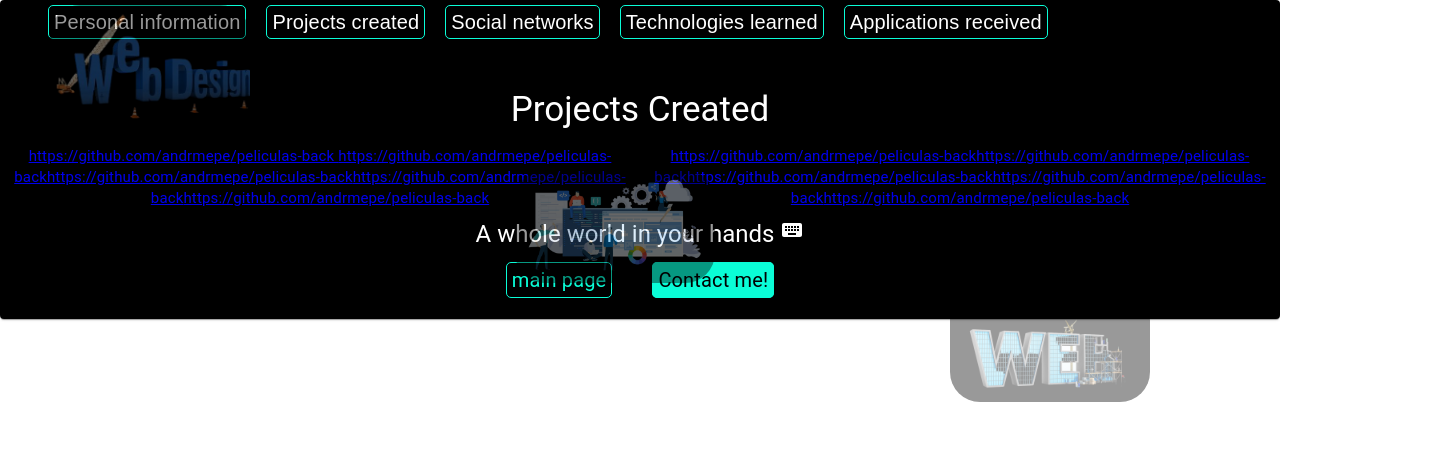
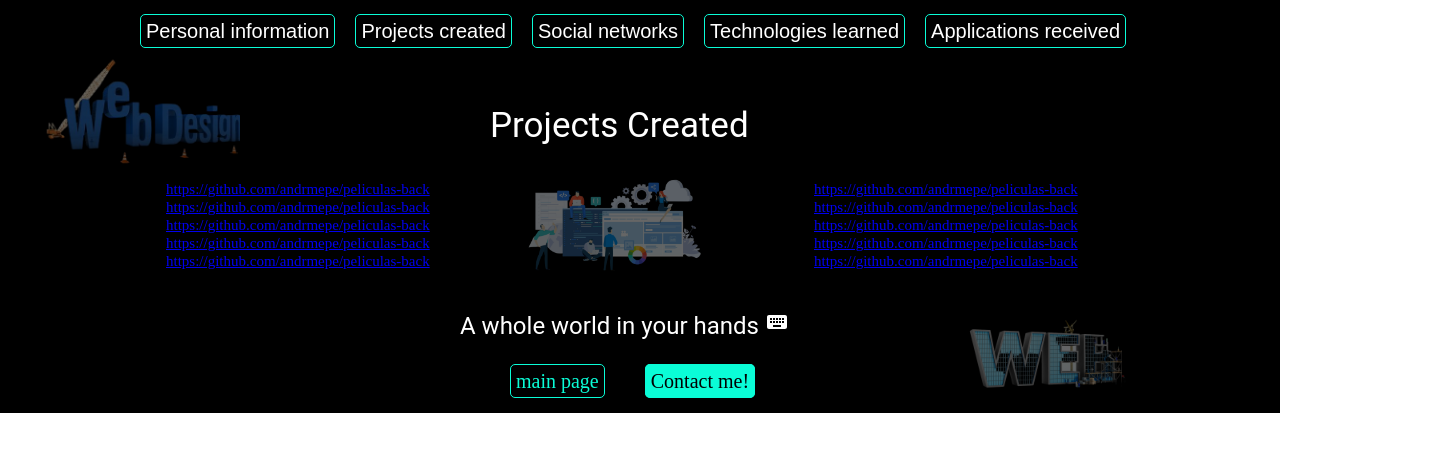
Before and after one commit to andrmepe/portafolioFinalAndres, a React (Create React App) app: page /proyectosCreados in a window 1280 px wide. Shown: the top 452 px of the page, 1446 px wide, since content can reach past the window. Built offline with nearby package versions, Linux system fonts and the light colour scheme.

Commit message:
Update Pages3

```diff
--- a/src/pages/Contactanos/contactanos.js
+++ b/src/pages/Contactanos/contactanos.js
@@ -1,5 +1,3 @@
-import { styled } from '@mui/material/styles';
-import Paper from '@mui/material/Paper';
 import Grid from '@mui/material/Grid';
 import Box from '@mui/material/Box';
 import Typography from '@mui/material/Typography';
@@ -12,16 +10,6 @@ import { Alert } from '@mui/material';
 import Botones from '../../components/botones/Botones';
 import BotonPage from '../../components/botonPage/BotonPage';
 import BotonRedesSociales from '../../components/botonRedesSociales/BotonRedesSociales';
-
-const Item = styled(Paper)(({ theme }) => ({
-  backgroundColor: theme.palette.mode === 'dark' ? 'black' : 'black',
-  color: 'white',
-  ...theme.typography.body2,
-  padding: theme.spacing(1),
-  textAlign: 'left',
-  fontSize:'16px',
-
-}));
 
 const Contactanos = ({name, setName, lastName, setLastName, phone, setPhone,email, setEmail,message, setMessage,
     handleEmail, handleLastName, handleMessage, handleName, handlePhone}) => {
@@ -49,7 +37,6 @@ const Contactanos = ({name, setName, lastName, setLastName, phone, setPhone,emai
             setShowAlertFiels(false)
         }, 1000)
     }
-
 
     /* console.log(name, lastName, phone, email, message) */
     const handleSubmit =(e)=>{
@@ -82,11 +69,10 @@ const Contactanos = ({name, setName, lastName, setLastName, phone, setPhone,emai
     }
     console.log(name, lastName, phone, email, message)
     return (
-        <Grid  container width='100%' spacing={2}>
+        <Grid  container width='100%' spacing={2} style={{background:'black'}}>
             <Grid item xs={12}>
             <img  src={Contact} alt='Contact' style={{background:'#ffffff', borderRadius:'30px', width:'200px',
         heigh:'100px', position:'fixed', marginLeft:'430px', marginTop:'200px', opacity: .4}}/>
-            <Item>
             <Grid ml='70px' mb='20px' mt='20px'><Botones></Botones></Grid>
             <Typography marginLeft={'175px'} fontSize={'20px'} color={'#ff0080'} variant="h3" gutterBottom>Please fill out the quick form and we will be in touch soon</Typography>
             {
@@ -120,25 +106,21 @@ const Contactanos = ({name, setName, lastName, setLastName, phone, setPhone,emai
             }
             <Grid item xs={6}>
             <Box sx={{ flexGrow: 1 }}>
-                <Grid  marginLeft={'10px'} container spacing={2}>
-                    <Grid  item xs={8}> <Item  >Name: Andres Mejia</Item>  </Grid>
-                    <Grid item xs={8}>  <Item>Phone: 0451049712</Item>     </Grid>
-                    <Grid item xs={8}>  <Item>E-mail: anmepe.sud@gmail.com</Item>  </Grid>
-                    <Grid item xs={8}>
-
-                 <Typography>Redes sociales:</Typography>
+                <Grid  ml='10px'  container spacing={2} style={{fontSize:'20px',color:'white'}}>
+                    <Grid  item xs={8}> Name: Andres Mejia</Grid>
+                    <Grid item xs={8}> Phone: 0451049712 </Grid>
+                    <Grid item xs={8}> E-mail: anmepe.sud@gmail.com</Grid>
+                    <Grid item xs={8}>Redes sociales:
                     <BotonRedesSociales></BotonRedesSociales>
                     </Grid>
                 </Grid>
-            <Item>
-               <Grid ml='20px' mt='10px'><BotonPage></BotonPage></Grid>
-             </Item>
+               <Grid ml='25px' mt='30px'><BotonPage></BotonPage></Grid>
                 </Box>
                 </Grid>
                 </Grid>
-            </Item>
             </Grid>
       </Grid>
+
     )
 }
 
--- a/src/pages/InformacionPersonal/informacionPersonal.js
+++ b/src/pages/InformacionPersonal/informacionPersonal.js
@@ -1,51 +1,33 @@
-import { styled } from '@mui/material/styles';
-import Paper from '@mui/material/Paper';
 import Grid from '@mui/material/Grid';
 import Box from '@mui/material/Box';
 import Typography from '@mui/material/Typography';
-import { Link } from "react-router-dom";
 import React from 'react';
-import LinkedInIcon from '@mui/icons-material/LinkedIn';
-import FacebookIcon from '@mui/icons-material/Facebook';
-import InstagramIcon from '@mui/icons-material/Instagram';
 import Profile from '../assets/Profile.png'
 import FondoNegro from '../assets/FondoNegro.jpg'
 import Botones from '../../components/botones/Botones';
 import BotonContactame from '../../components/botonContactame/BotonContactame.js';
 import BotonPage from '../../components/botonPage/BotonPage';
-import WhatsAppIcon from '@mui/icons-material/WhatsApp';
 import BotonRedesSociales from '../../components/botonRedesSociales/BotonRedesSociales';
 
 
-const Item = styled(Paper)(({ theme }) => ({
-  backgroundColor: theme.palette.mode === 'dark' ? 'black' : 'black',
-  color: 'white',
-  ...theme.typography.body2,
-  padding: theme.spacing(1),
-  textAlign: 'left',
-  fontSize:'16px',
-
-}));
-
 const InformacionPersonal = () => {
     return (
-        <Grid  container spacing={2}>
+        <Grid  container spacing={2} height='540px' style={{background:'black'}}>
             <Grid item xs={12}>
             <img fontSize={'50px'} src={FondoNegro} alt='FondoNegro' style={{background:'#ffffff', width:'470px',
         heigh:'150px', position:'fixed', marginLeft:'50px', marginTop:'40px', marginBottom:'50px',borderRadius:'30px'}}/>
             <img fontSize={'50px'} src={Profile} alt='Profile' style={{background:'#ffffff', width:'350px',
         heigh:'150px', position:'fixed', marginLeft:'880px', marginTop:'110px' ,borderRadius:'30px'}}/>
-            <Item>
-          <Grid ml='100px'><Botones></Botones></Grid>
-            <Typography ml={'545px'} mt={'20px'} fontSize={'25px'} color={'#0afdd7'} variant="h3" gutterBottom>Hi</Typography>
-            <Typography ml={'545px'} mt={'20px'} fontSize={'25px'} color={'#ff0080'} variant="h3" gutterBottom>I am a Developer</Typography>
-            <Typography ml={'545px'} fontSize={'25px'} color={'white '} variant="h3" gutterBottom>____________________________</Typography>
-            <Typography ml={'545px'} mt={'20px'} fontSize={'25px'} color={'#0afdd7'} variant="h3" gutterBottom>Andres Mejia</Typography>
+          <Grid ml='100px' mt='10px'><Botones></Botones></Grid>
+            <Typography ml={'535px'} mt={'20px'} fontSize={'25px'} color={'#0afdd7'} variant="h3" gutterBottom>Hi</Typography>
+            <Typography ml={'535px'} mt={'20px'} fontSize={'25px'} color={'#ff0080'} variant="h3" gutterBottom>I am a Developer</Typography>
+            <Typography ml={'535px'} fontSize={'25px'} color={'white '} variant="h3" gutterBottom>____________________________</Typography>
+            <Typography ml={'535px'} mt={'20px'} fontSize={'25px'} color={'#0afdd7'} variant="h3" gutterBottom>Andres Mejia</Typography>
                  <Box sx={{ flexGrow: 1 }}>
-                <Grid  marginLeft={'520px'} container spacing={2}>
-                    <Grid  item xs={8}> <Item  >Name: Andres Mejia</Item>  </Grid>
-                    <Grid item xs={8}>  <Item>Phone: 0451049712</Item>     </Grid>
-                    <Grid item xs={8}>  <Item>E-mail: anmepe.sud@gmail.com</Item>  </Grid>
+                <Grid container spacing={2} ml='520px' style={{color:'white', fontSize:'20px'}}>
+                    <Grid  item xs={8}> Name: Andres Mejia </Grid>
+                    <Grid item xs={8}>  Phone: 0451049712  </Grid>
+                    <Grid item xs={8}>  E-mail: anmepe.sud@gmail.com </Grid>
                     <Grid item xs={8}>
                     <Typography>Redes sociales:</Typography>
                     <BotonRedesSociales></BotonRedesSociales>
@@ -53,20 +35,15 @@ const InformacionPersonal = () => {
                 </Grid>
                 </Box>
             <Grid item xs={12} >
-            <Item>
             <Grid  container spacing={2}>
             <Grid  item xs={12}>
-            <Item>
-                <Grid ml='520px'>
+                <Grid ml='535px' mt='80px'>
                 <BotonPage></BotonPage>
                 <BotonContactame></BotonContactame>
                 </Grid>
-             </Item>
              </Grid>
              </Grid>
-            </Item>
             </Grid>
-            </Item>
             </Grid>
       </Grid>
     )
--- a/src/pages/PaginaPrincipal/paginaPrincipal.js
+++ b/src/pages/PaginaPrincipal/paginaPrincipal.js
@@ -2,31 +2,21 @@ import { Grid } from "@mui/material"
 import { Link } from "react-router-dom";
 import LaptopWindowsIcon from '@mui/icons-material/LaptopWindows';
 import Typography from '@mui/material/Typography';
-import { styled } from '@mui/material/styles';
-import Paper from '@mui/material/Paper';
 import React  from 'react';
 import Programmer2 from '../assets/Programmer2.png'
 import Botones from "../../components/botones/Botones.js";
 import BotonContactame from "../../components/botonContactame/BotonContactame";
 
-
-  const Item2 = styled(Paper)(({ theme }) => ({
-    backgroundColor: '#000033',
-    color: 'white',
-    ...theme.typography.body2,
-    padding: theme.spacing(1),
-  }));
-
 const PaginaPrincipal = () => {
     return (
-    <Grid container spacing={2}  alignContent={'center'} marginTop='30px'  style={{ background: 'black' }}>
+    <Grid container spacing={2}  alignContent={'center'} mt='30px'  style={{ background: 'black' }}>
         <Grid item xs={12}>
         <Link to="/Login"style={{marginLeft:'40px', fontSize:'20px',
                 textDecoration:'none', padding:'5px',borderRadius:'5px',border: '1px solid #0afdd7',color: "white"}}>
                 Login
                 </Link>
         <img  src={Programmer2} alt="programmer2" style={{background:'#ffffff', borderRadius:'30px', width:'200px',
-        heigh:'100px', position:'fixed', marginLeft:'750px', marginTop:'60px', opacity: .4}}/>
+        heigh:'100px', position:'fixed', marginLeft:'620px', marginTop:'90px'}}/>
 
                 <Typography  variant="h3" color={"white"} mt={2} marginLeft={5} gutterBottom style={{ background: 'black' }}>
                     Andres Mejia
@@ -36,14 +26,10 @@ const PaginaPrincipal = () => {
            </Grid>
         <Grid mt={6} container marginBottom='20px'>
                     <Grid item xs={12}/>
-
-                        <Item2 style={{ background: '#0d0d0d' }}>
-                            <Typography variant="h5" marginLeft={5} gutterBottom style={{ background: 'black' }}>
+                            <Typography variant="h5" marginLeft={5} gutterBottom style={{ background: 'black', color:'white' }}>
                                 For more information do not hesitate to contact me
                             </Typography>
                            <BotonContactame></BotonContactame>
-                        </Item2>
-
                 </Grid>
     </Grid>
 
--- a/src/pages/ProyectosCreados/proyectosCreados.js
+++ b/src/pages/ProyectosCreados/proyectosCreados.js
@@ -1,5 +1,3 @@
-import { styled } from '@mui/material/styles';
-import Paper from '@mui/material/Paper';
 import Grid from '@mui/material/Grid';
 import Typography from '@mui/material/Typography';
 import KeyboardIcon from '@mui/icons-material/Keyboard';
@@ -12,77 +10,56 @@ import Botones from '../../components/botones/Botones';
 import BotonContactame from '../../components/botonContactame/BotonContactame.js';
 import BotonPage from '../../components/botonPage/BotonPage';
 
-const Item = styled(Paper)(({ theme }) => ({
-  backgroundColor: theme.palette.mode === 'dark' ? 'black' : 'black',
-  color: '#323637',
-  ...theme.typography.body2,
-  padding: theme.spacing(1),
-  textAlign: 'center',
-}));
-
-
-
 const ProyectosCreados = () => {
     return (
-        <Grid container spacing={2}>
+        <Grid container spacing={2} style={{background:'black'}}>
             <Grid item xs={12}>
             <img  src={Web1} alt='Web1' style={{background:'#ffffff', borderRadius:'30px', width:'200px',
-        heigh:'100px', position:'fixed', marginLeft:'50px', marginTop:'5px', opacity: .4}}/>
+        heigh:'100px', position:'fixed', marginLeft:'40px', marginTop:'50px', opacity: .4}}/>
         <img  src={Web2} alt='Web2' style={{background:'#ffffff', borderRadius:'30px', width:'200px',
         heigh:'100px', position:'fixed', marginLeft:'950px', marginTop:'290px', opacity: .4}}/>
         <img  src={Web3} alt='Web3' style={{background:'#ffffff', borderRadius:'30px', width:'200px',
         heigh:'100px', position:'fixed', marginLeft:'515px', marginTop:'170px', opacity: .4}}/>
-
-            <Item>
-            <Botones></Botones>
-              <Typography fontSize={'35px'} marginTop={'50px'} color={'white'} variant="h5" gutterBottom>
+            <Grid mt='20px' ml='100px'><Botones></Botones></Grid>
+              <Typography fontSize={'35px'} mt='60px' ml='490px' mb='30px' color={'white'} variant="h5" gutterBottom>
                  Projects Created</Typography>
-                <Grid container spacing={2}>
+                <Grid container spacing={2} ml='150px'>
                 <Grid item xs={6}>
-                {/* <Typography fontSize={'15px'} color={'#ff0080'} variant="h3" gutterBottom><a
-                 href='https://github.com/andrmepe/peliculas-back' target='_blank' rel=' noopener noreferrer'>https://github.com/andrmepe/peliculas-back</a></Typography> */}
-
-                <NavLink to='https://github.com/andrmepe/peliculas-back' style={{fontSize:'15px'}} target='_blank'
-                rel=' noopener noreferrer'>https://github.com/andrmepe/peliculas-back </NavLink>
-                <NavLink to='https://github.com/andrmepe/peliculas-back' style={{fontSize:'15px'}} target='_blank'
-                rel=' noopener noreferrer'>https://github.com/andrmepe/peliculas-back</NavLink>
-                <NavLink to='https://github.com/andrmepe/peliculas-back' style={{fontSize:'15px'}} target='_blank'
-                rel=' noopener noreferrer'>https://github.com/andrmepe/peliculas-back</NavLink>
-                <NavLink to='https://github.com/andrmepe/peliculas-back' style={{fontSize:'15px'}} target='_blank'
-                rel=' noopener noreferrer'>https://github.com/andrmepe/peliculas-back</NavLink>
-                <NavLink to='https://github.com/andrmepe/peliculas-back' style={{fontSize:'15px'}} target='_blank'
-                rel=' noopener noreferrer'>https://github.com/andrmepe/peliculas-back</NavLink>
-                 </Grid>
+                <Grid><NavLink to='https://github.com/andrmepe/peliculas-back' style={{fontSize:'15px'}} target='_blank'
+                rel=' noopener noreferrer'>https://github.com/andrmepe/peliculas-back </NavLink></Grid>
+                <Grid><NavLink to='https://github.com/andrmepe/peliculas-back' style={{fontSize:'15px'}} target='_blank'
+                rel=' noopener noreferrer'>https://github.com/andrmepe/peliculas-back </NavLink></Grid>
+                <Grid><NavLink to='https://github.com/andrmepe/peliculas-back' style={{fontSize:'15px'}} target='_blank'
+                rel=' noopener noreferrer'>https://github.com/andrmepe/peliculas-back </NavLink></Grid>
+                <Grid><NavLink to='https://github.com/andrmepe/peliculas-back' style={{fontSize:'15px'}} target='_blank'
+                rel=' noopener noreferrer'>https://github.com/andrmepe/peliculas-back </NavLink></Grid>
+                <Grid><NavLink to='https://github.com/andrmepe/peliculas-back' style={{fontSize:'15px'}} target='_blank'
+                rel=' noopener noreferrer'>https://github.com/andrmepe/peliculas-back </NavLink></Grid>
+                </Grid>
                 <Grid item xs={6}>
-                <NavLink to='https://github.com/andrmepe/fron-vehiculos' style={{fontSize:'15px'}} target='_blank'
-                rel=' noopener noreferrer'>https://github.com/andrmepe/peliculas-back</NavLink>
-                <NavLink to='https://github.com/andrmepe/backendVehiculos' style={{fontSize:'15px'}} target='_blank'
-                rel=' noopener noreferrer'>https://github.com/andrmepe/peliculas-back</NavLink>
-                <NavLink to='https://github.com/andrmepe/Primer-commit-FronUser' style={{fontSize:'15px'}} target='_blank'
-                rel=' noopener noreferrer'>https://github.com/andrmepe/peliculas-back</NavLink>
-                <NavLink to='https://github.com/andrmepe/portafolio2' style={{fontSize:'15px'}} target='_blank'
-                rel=' noopener noreferrer'>https://github.com/andrmepe/peliculas-back</NavLink>
-                <NavLink to='https://github.com/andrmepe/portafolio' style={{fontSize:'15px'}} target='_blank'
-                rel=' noopener noreferrer'>https://github.com/andrmepe/peliculas-back</NavLink>
+                <Grid><NavLink to='https://github.com/andrmepe/fron-vehiculos' style={{fontSize:'15px'}} target='_blank'
+                rel=' noopener noreferrer'>https://github.com/andrmepe/peliculas-back</NavLink></Grid>
+                <Grid><NavLink to='https://github.com/andrmepe/backendVehiculos' style={{fontSize:'15px'}} target='_blank'
+                rel=' noopener noreferrer'>https://github.com/andrmepe/peliculas-back</NavLink></Grid>
+                <Grid><NavLink to='https://github.com/andrmepe/Primer-commit-FronUser' style={{fontSize:'15px'}} target='_blank'
+                rel=' noopener noreferrer'>https://github.com/andrmepe/peliculas-back</NavLink></Grid>
+                <Grid><NavLink to='https://github.com/andrmepe/portafolio2' style={{fontSize:'15px'}} target='_blank'
+                rel=' noopener noreferrer'>https://github.com/andrmepe/peliculas-back</NavLink></Grid>
+                <Grid><NavLink to='https://github.com/andrmepe/portafolio' style={{fontSize:'15px'}} target='_blank'
+                rel=' noopener noreferrer'>https://github.com/andrmepe/peliculas-back</NavLink></Grid>
                 </Grid>
                 </Grid>
-            <Grid item xs={12} >
-            <Item>
+            <Grid item xs={12} mt='40px' ml='460px'>
                 <Typography color={'white'} variant="h5" gutterBottom>
                 A whole world in your hands <KeyboardIcon/>
                 </Typography>
-            <Grid  container spacing={2}>
-            <Grid  item xs={12}>
-            <Item>
+            <Grid  container spacing={2} >
+            <Grid  item xs={12} mb='20px' mt='20px' ml='50px'>
                <BotonPage></BotonPage>
                <BotonContactame></BotonContactame>
-             </Item>
              </Grid>
              </Grid>
-            </Item>
             </Grid>
-
-            </Item>
             </Grid>
       </Grid>
     )
--- a/src/pages/RedesSociales/redesSociales.js
+++ b/src/pages/RedesSociales/redesSociales.js
@@ -1,59 +1,41 @@
-import { styled } from '@mui/material/styles';
-import Paper from '@mui/material/Paper';
 import Grid from '@mui/material/Grid';
 import Typography from '@mui/material/Typography';
-import LinkedInIcon from '@mui/icons-material/LinkedIn';
-import FacebookIcon from '@mui/icons-material/Facebook';
-import InstagramIcon from '@mui/icons-material/Instagram';
-import { Link } from "react-router-dom";
 import React from 'react';
 import Network1 from '../assets/Network1.jpg'
 import Network2 from '../assets/Network2.jpg'
 import Botones from '../../components/botones/Botones';
 import BotonContactame from '../../components/botonContactame/BotonContactame';
 import BotonPage from '../../components/botonPage/BotonPage';
+import LinkedInIcon from '@mui/icons-material/LinkedIn';
+import FacebookIcon from '@mui/icons-material/Facebook';
+import InstagramIcon from '@mui/icons-material/Instagram';
 import WhatsAppIcon from '@mui/icons-material/WhatsApp';
-import { Gif } from '@mui/icons-material';
-import BotonRedesSociales from '../../components/botonRedesSociales/BotonRedesSociales';
-
-const Item = styled(Paper)(({ theme }) => ({
-  backgroundColor: theme.palette.mode === 'dark' ? '#0d0d0d' : '#0d0d0d',
-  color: '#323637',
-  ...theme.typography.body2,
-  padding: theme.spacing(1),
-  textAlign: 'center',
-
-}));
-
-const Item2 = styled(Paper)(({ theme }) => ({
-    backgroundColor: '#0d0d0d',
-    color: 'white',
-    ...theme.typography.body2,
-    padding: theme.spacing(1),
-    height: '110px',
-  }));
-
+import { Link } from 'react-router-dom';
 
 const RedesSociales = () => {
     return (
-        <Grid container spacing={2}>
+        <Grid container spacing={2} style={{background:'black'}}>
             <Grid item xs={12}>
             <img  src={Network1} alt='Network1' style={{background:'#ffffff', borderRadius:'30px', width:'350px',
         heigh:'150px', position:'fixed', marginTop:'65px', opacity: .4}}/>
          <img  src={Network2} alt='Network2' style={{background:'#ffffff', borderRadius:'30px', width:'350px',
         heigh:'150px', position:'fixed', marginLeft:'950px', marginTop:'67px', opacity: .4}}/>
-            <Item>
-           <Grid marginLeft='90px'><Botones></Botones></Grid>
-            <Typography color={'white'} fontSize={'35px'} mb='50px' mt='30px' variant="h5" gutterBottom>
+
+           <Grid ml='90px' mt='20px'><Botones ></Botones></Grid>
+            <Typography color={'white'} fontSize={'35px'} mb='50px' ml='380px' mt='30px' variant="h5" gutterBottom>
                  In these networks you can find me</Typography>
-                 <Grid style={{fontSize:'60px'}}><BotonRedesSociales></BotonRedesSociales></Grid>
-                 </Item>
-                <Item2>
-                <Grid ml='500px' mt='40px'>
+                 <Link to="https://www.facebook.com/andres.m.perez.581" style={{color:'#0afdd7'}} target={"_blank"}>
+                  <FacebookIcon style={{fontSize:'70px', marginLeft:'480px'}}/></Link>
+                 <Link to="https://www.linkedin.com/in/andres-mejia-374483240/" style={{color:'#0afdd7'}} target={"_blank"}>
+                  <LinkedInIcon style={{fontSize:'70px', marginLeft:'20px'}}/></Link>
+                 <Link to="https://www.instagram.com/" style={{color:'#0afdd7'}} target={"_blank"}>
+                  <InstagramIcon style={{fontSize:'70px', marginLeft:'20px'}} /></Link>
+                 <Link to="https://wa.link/vok4hw" style={{color:'#0afdd7'}} target={"_blank"}rel=' noopener noreferrer'>
+                  <WhatsAppIcon style={{fontSize:'70px', marginLeft:'20px'}} /></Link>
+                <Grid ml='520px' mt='50px' mb='30px'>
                 <BotonPage></BotonPage>
                 <BotonContactame></BotonContactame>
                 </Grid>
-                </Item2>
             </Grid>
       </Grid>
     )
--- a/src/pages/SolicitudesRecibidas/solicitudesRecibidas.js
+++ b/src/pages/SolicitudesRecibidas/solicitudesRecibidas.js
@@ -42,7 +42,8 @@ const SolicitudesRecibidas = ({
     console.log(data)
 
     const edit =((obj)=>{
-      setName(obj.name)
+  /*     setId(obj.idcontactame) */
+
     console.log('entro a edit')
     })
     const update =()=>{
--- a/src/pages/TecnologiasAprendidas/tecnologiasAprendidas.js
+++ b/src/pages/TecnologiasAprendidas/tecnologiasAprendidas.js
@@ -1,5 +1,3 @@
-import { styled } from '@mui/material/styles';
-import Paper from '@mui/material/Paper';
 import Grid from '@mui/material/Grid';
 import Typography from '@mui/material/Typography';
 import CssIcon from '@mui/icons-material/Css';
@@ -12,23 +10,16 @@ import BotonContactame from '../../components/botonContactame/BotonContactame';
 import Botones from '../../components/botones/Botones';
 import BotonPage from '../../components/botonPage/BotonPage';
 
-const Item = styled(Paper)(({ theme }) => ({
-  backgroundColor: theme.palette.mode === 'dark' ? '#0d0d0d' : '#0d0d0d',
-  color: '#323637',
-  ...theme.typography.body2,
-  padding: theme.spacing(1),
-  textAlign: 'center',
-}));
 
 const TecnologiasAprendidad = () => {
     return (
-        <Grid container spacing={2}>
-            <Grid item xs={12}>
-            <Item>
-            <Botones></Botones>
-               <Typography fontSize={'30px'} color={'white'} variant="h5" gutterBottom>
+        <Grid container spacing={2} style={{background:'black'}}>
+            <Grid item xs={12} mt='20px' mb='30px'>
+            <Grid ml='80px'><Botones></Botones></Grid>
+               <Typography fontSize={'30px'} mt='40px' ml='120px' color={'white'} variant="h5" gutterBottom>
                  I am a Full stack Developer who handles the following technologies</Typography>
-                 <Typography fontSize={'25px'} color={'#ff0080'} variant="h3" gutterBottom>Javascript</Typography>
+                 <Grid ml='120px' mt='20px'>
+                 <Typography fontSize={'25px'} color={'#ff0080'} variant="h3" gutterBottom>Javascript </Typography>
                  <Typography fontSize={'25px'} color={'#ff0080'} variant="h3" gutterBottom>Hypertext Markup Language</Typography>
                  <Typography fontSize={'25px'} color={'#ff0080'} variant="h3" gutterBottom>Cascading Style Sheets</Typography>
                  <Typography fontSize={'25px'} color={'#ff0080'} variant="h3" gutterBottom>code</Typography>
@@ -36,22 +27,17 @@ const TecnologiasAprendidad = () => {
                  <Typography color={'#0afdd7'} variant="h3" gutterBottom><JavascriptIcon fontSize='30px' />
                  <HtmlIcon fontSize='30px'/><CssIcon fontSize='30px'/><CodeIcon fontSize='30px'/></Typography>
             <Grid item xs={12} >
-            <Item>
                 <Typography color={'white'} variant="h5" gutterBottom>
                 A whole world in your hands <KeyboardIcon/>
                 </Typography>
             <Grid  container spacing={2}>
-            <Grid  item xs={12}>
-            <Item>
-                <BotonPage></BotonPage>
-               <BotonContactame></BotonContactame>
-             </Item>
+            <Grid  item xs={12} mt='20px'>
+              <BotonPage></BotonPage>
+              <BotonContactame></BotonContactame>
              </Grid>
              </Grid>
-            </Item>
+                 </Grid>
             </Grid>
-
-            </Item>
             </Grid>
       </Grid>
     )
--- a/src/pages/login/Login.js
+++ b/src/pages/login/Login.js
@@ -6,7 +6,6 @@ import { useNavigate, Link} from "react-router-dom";
 import Alert from '@mui/material/Alert';
 import Registarse from "../registarse/Registrarse.js";
 import Typography from "@mui/material/Typography";
-import BotonPage from "../../components/botonPage/BotonPage.js";
 
 const Login = ({setIsAllowed})=>{
     const [user, setUser] = useState('');
```
